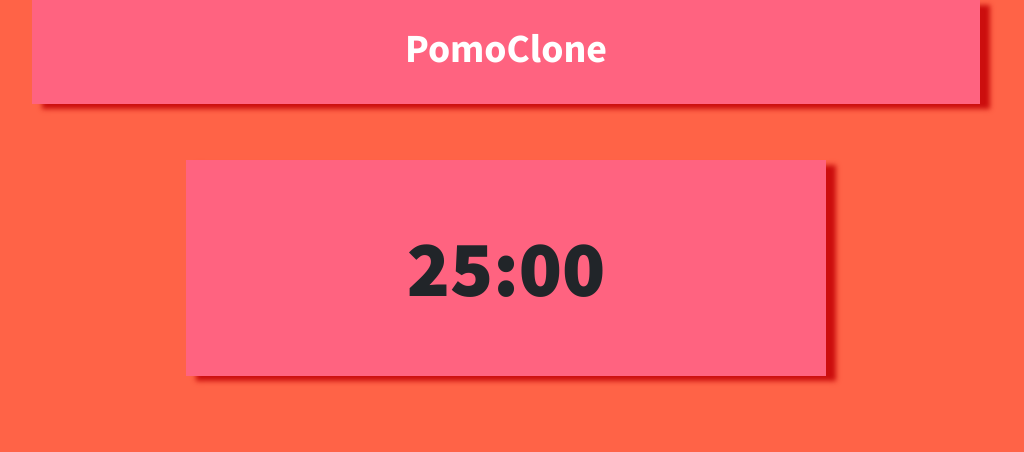
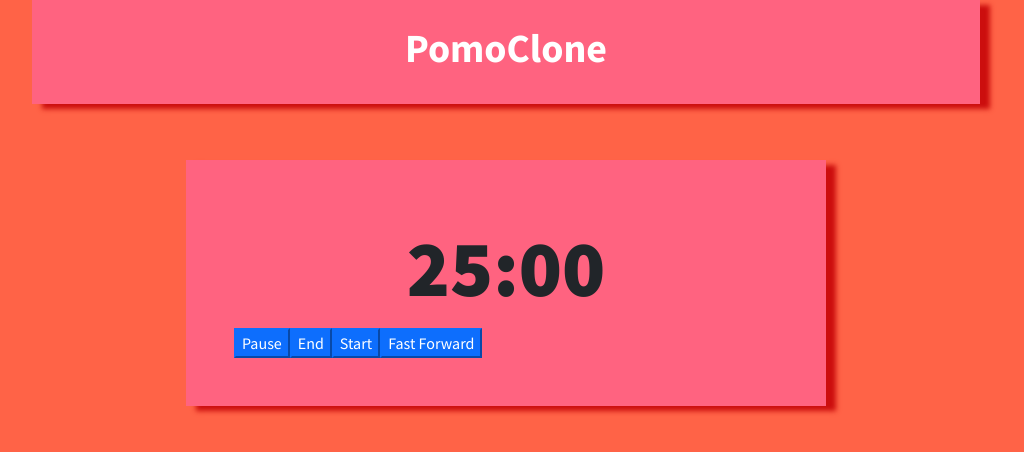
Before and after one commit to aneevel/Pomoclone, an Angular app in the folder site/: page / in a window 1280 px wide. Shown: the top 452 px of the page, without its empty margins (134-1158 px from the left). Built offline with nearby package versions, Linux system fonts and the light colour scheme.

Commit message:
Add buttons

```diff
--- a/site/src/app/timer/timer.component.css
+++ b/site/src/app/timer/timer.component.css
@@ -7,3 +7,7 @@
   font-weight: 800;
   text-align: center;
 }
+
+#timer:hover {
+  cursor: pointer;
+}
--- a/site/src/app/timer/timer.component.html
+++ b/site/src/app/timer/timer.component.html
@@ -1,3 +1,7 @@
 <div id="clock-container" class="container mt-5 p-5 w-50 flex justify-content-center" style="background-color: #FF6380">
   <div id="timer" class="w-50 mx-auto">25:00</div>
+  <button type="button" class="btn-primary">Pause</button>
+  <button type="button" class="btn-primary">End</button>
+  <button type="button" class="btn-primary">Start</button>
+  <button type="button" class="btn-primary">Fast Forward</button>
 </div>
```
